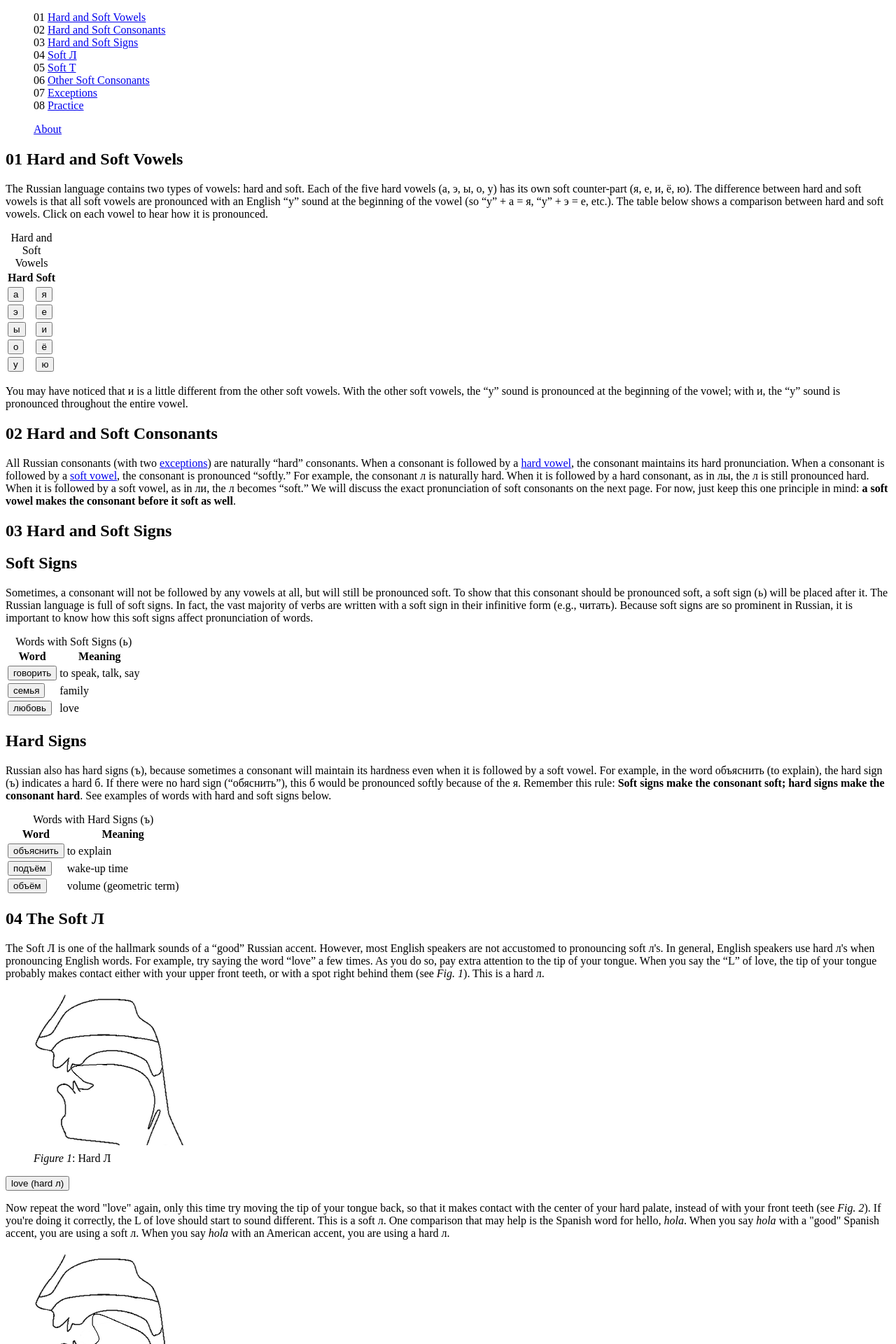
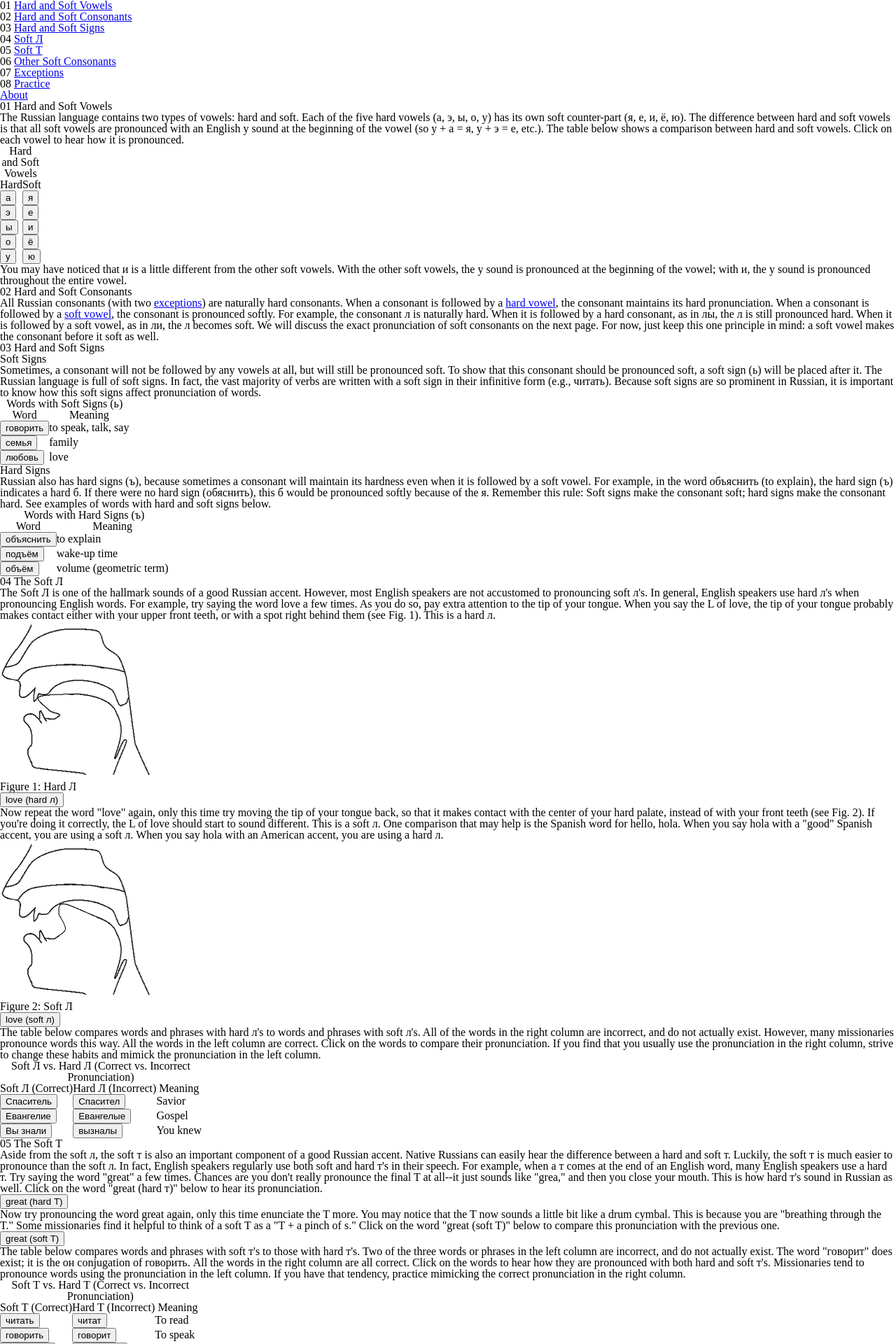
Before and after one commit to wilsonparson/russian-pronunciation, a Jekyll site: the page built from index.html, in a window 1280 px wide. Shown: the top 1920 px of the page at 70% size. Built offline with Jekyll 4.4.1, drawn with Linux system fonts in a browser that asks for light colours.

Commit message:
Add reset.css

```diff
--- /dev/null
+++ b/_sass/_reset.scss
@@ -0,0 +1,48 @@
+/* http://meyerweb.com/eric/tools/css/reset/
+   v2.0 | 20110126
+   License: none (public domain)
+*/
+
+html, body, div, span, applet, object, iframe,
+h1, h2, h3, h4, h5, h6, p, blockquote, pre,
+a, abbr, acronym, address, big, cite, code,
+del, dfn, em, img, ins, kbd, q, s, samp,
+small, strike, strong, sub, sup, tt, var,
+b, u, i, center,
+dl, dt, dd, ol, ul, li,
+fieldset, form, label, legend,
+table, caption, tbody, tfoot, thead, tr, th, td,
+article, aside, canvas, details, embed,
+figure, figcaption, footer, header, hgroup,
+menu, nav, output, ruby, section, summary,
+time, mark, audio, video {
+	margin: 0;
+	padding: 0;
+	border: 0;
+	font-size: 100%;
+	font: inherit;
+	vertical-align: baseline;
+}
+/* HTML5 display-role reset for older browsers */
+article, aside, details, figcaption, figure,
+footer, header, hgroup, menu, nav, section {
+	display: block;
+}
+body {
+	line-height: 1;
+}
+ol, ul {
+	list-style: none;
+}
+blockquote, q {
+	quotes: none;
+}
+blockquote:before, blockquote:after,
+q:before, q:after {
+	content: '';
+	content: none;
+}
+table {
+	border-collapse: collapse;
+	border-spacing: 0;
+}
--- a/css/main.scss
+++ b/css/main.scss
@@ -1,5 +1,6 @@
 ---
 ---
+@import 'reset';
 @import 'typography';
 @import 'numbers';
 @import 'nav';
```
